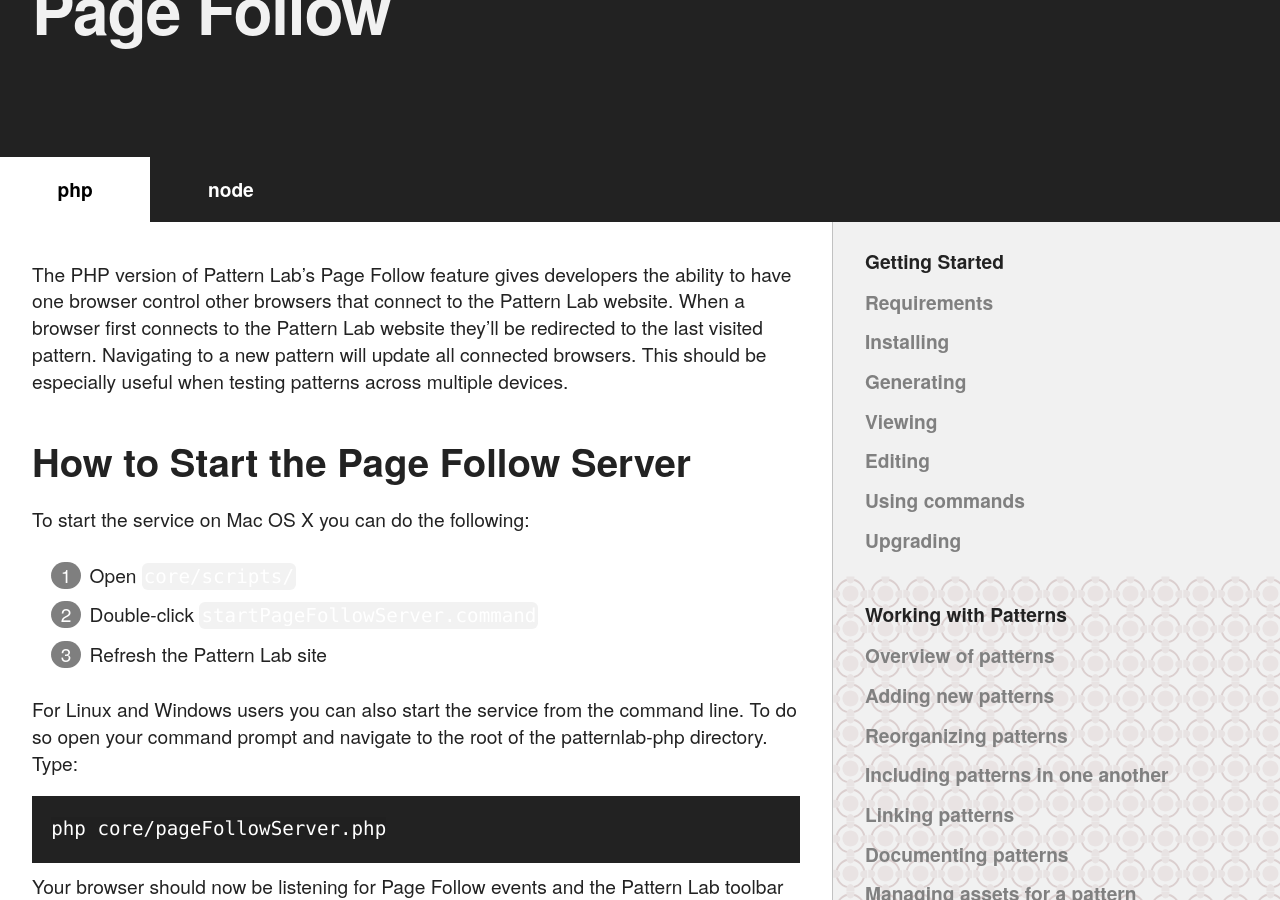
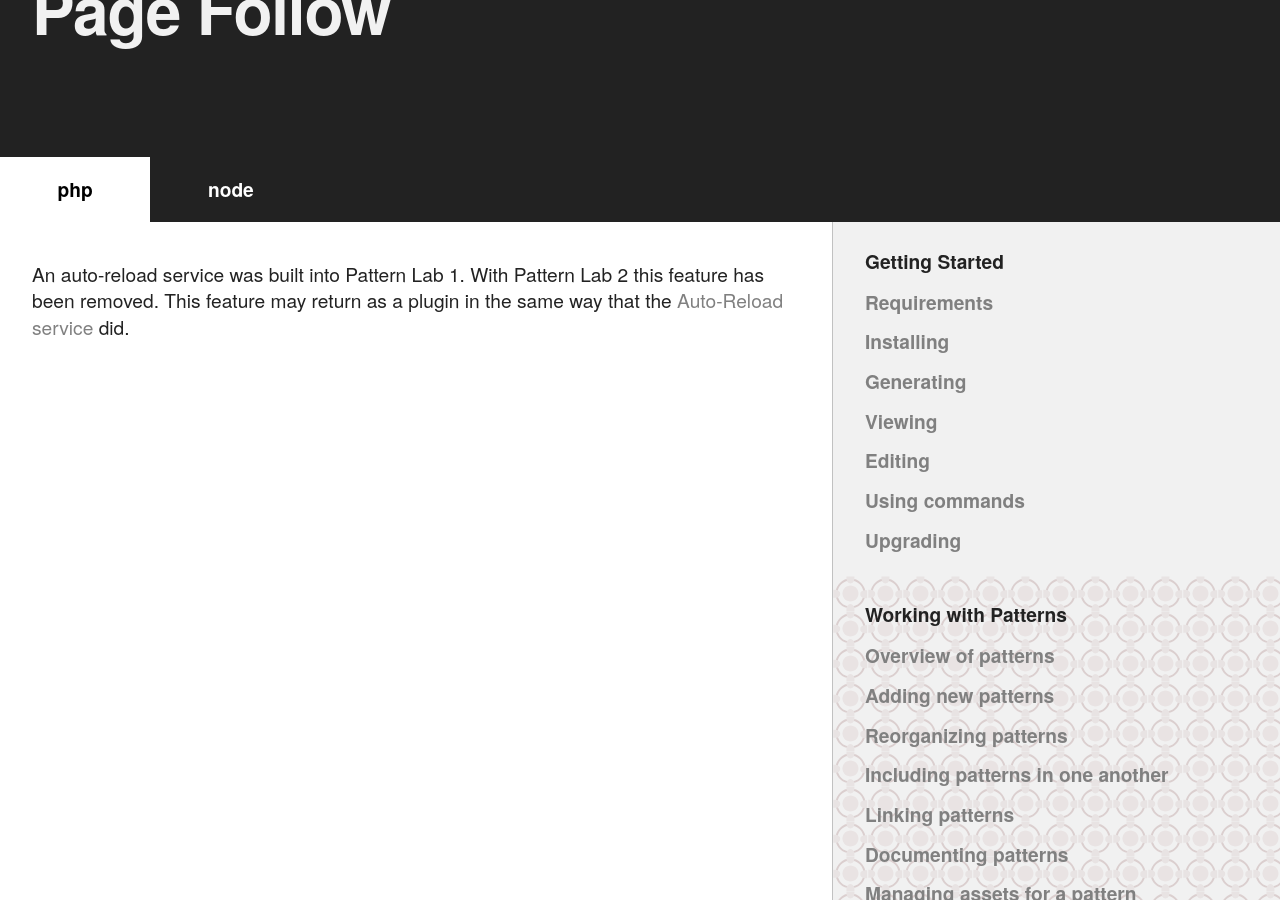
Before and after one commit to pattern-lab/website, a Jekyll site: the page built from docs/advanced-page-follow.md, in a window 1280 px wide and 900 px high, scrolled down 278 px. Built offline with Jekyll 4.4.1, drawn with Linux system fonts in a browser that asks for light colours; comment, search, counter and statistics services are not loaded; some of the changed text lies outside the part shown.

Commit message:
removing bulk of the PHP page follow info

````diff
--- a/docs/advanced-page-follow.md
+++ b/docs/advanced-page-follow.md
@@ -14,33 +14,7 @@
 
 {% capture m %}
 
-The PHP version of Pattern Lab's Page Follow feature gives developers the ability to have one browser control other browsers that connect to the Pattern Lab website. When a browser first connects to the Pattern Lab website they'll be redirected to the last visited pattern. Navigating to a new pattern will update all connected browsers. This should be especially useful when testing patterns across multiple devices.
-
-## How to Start the Page Follow Server
-
-To start the service on Mac OS X you can do the following:
-
-1. Open `core/scripts/`
-2. Double-click `startPageFollowServer.command`
-3. Refresh the Pattern Lab site
-
-For Linux and Windows users you can also start the service from the command line. To do so open your command prompt and navigate to the root of the patternlab-php directory. Type:
-
-```
-php core/pageFollowServer.php
-```
-
-Your browser should now be listening for Page Follow events and the Pattern Lab toolbar should note that "Page Follow" is now "On." Any other browser that visits the Pattern Lab site should now be redirected to the last visited pattern. When one browser views another pattern they should all be updated.
-
-## How to Stop the Service
-
-To stop the service on Mac OS X you can press CTRL+C in the Terminal window where the process is running.
-
-## Viewing the Pattern Lab Website on Your Mobile Device
-
-There is a [separate article on this topic](/docs/pattern-mobile-view.html).
-
-**Important:** If you find that page follow is not working properly please make sure your browser [supports WebSockets](http://caniuse.com/websockets).
+An auto-reload service was built into Pattern Lab 1. With Pattern Lab 2 this feature has been removed. This feature may return as a plugin in the same way that the [Auto-Reload service](/docs/advanced-reload-browser.html) did.
 
 {% endcapture %}
 {{ m | markdownify }}
````
